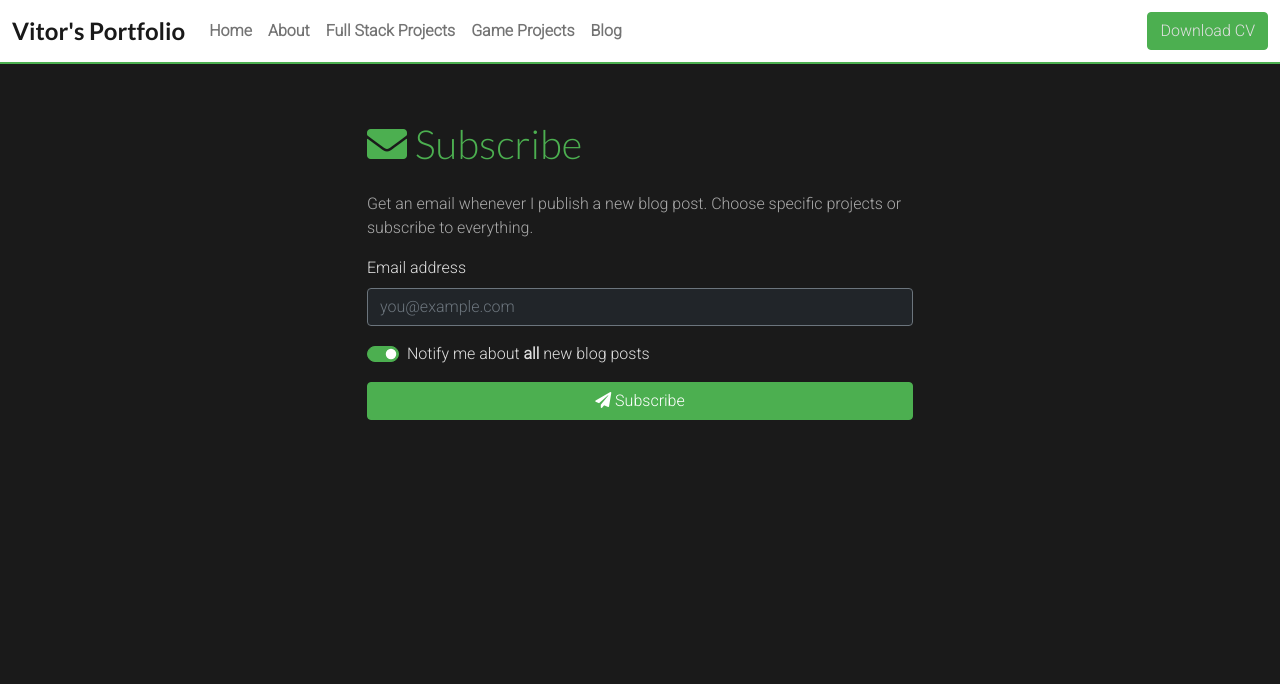
After one commit to VitorBarbosaDev/VitorBarbosa, a Django app: page /subscribe/ in a window 1280 px wide. The commit adds this page. Shown: the top 684 px of the page. Run offline with Django 4.2, Linux system fonts and the light colour scheme; tables that the repository leaves empty hold one stand-in row (values such as "Sample post").

Commit message:
Add blog subscriptions and email notifications
Introduce a newsletter-style subscription system for blog posts: add Subscriber model and a notified flag on BlogPost with corresponding migrations (including an RLS migration for subscriber tables). Add admin support (SubscriberAdmin) and a BlogPostAdmin action to send HTML/text notifications using new email templates. Implement subscribe, unsubscribe and manage_subscription views and URL routes, plus frontend templates/CSS and CTAs in blog list/detail. Set DEFAULT_FROM_EMAIL in settings and update AGENTS.md docs (model fields, filters, CDN assets, RLS note, and Heroku runtime).

```diff
--- a/portfolio/settings.py
+++ b/portfolio/settings.py
@@ -120,6 +120,7 @@ EMAIL_PORT = 587
 EMAIL_USE_TLS = True
 EMAIL_HOST_USER = os.environ.get('EMAIL_HOST_USER')
 EMAIL_HOST_PASSWORD = os.environ.get('EMAIL_HOST_PASSWORD')
+DEFAULT_FROM_EMAIL = os.environ.get('EMAIL_HOST_USER', 'noreply@vitorbarbosadev.com')
 
 LANGUAGE_CODE = 'en-us'
 
--- a/portfolio/urls.py
+++ b/portfolio/urls.py
@@ -28,4 +28,15 @@ urlpatterns = [
     path('project/<int:pk>/', views.project_detail, name='project_detail'),
     path('blog/', views.blog_list, name='blog_list'),
     path('blog/<slug:slug>/', views.blog_detail, name='blog_detail'),
+    path('subscribe/', views.subscribe, name='subscribe'),
+    path(
+        'unsubscribe/<uuid:token>/',
+        views.unsubscribe,
+        name='unsubscribe',
+    ),
+    path(
+        'subscription/<uuid:token>/',
+        views.manage_subscription,
+        name='manage_subscription',
+    ),
 ]
--- a/projects/models.py
+++ b/projects/models.py
@@ -1,3 +1,5 @@
+import uuid
+
 from django.db import models
 from django.utils.text import slugify
 from cloudinary.models import CloudinaryField
@@ -73,6 +75,7 @@ class BlogPost(models.Model):
     )  # Tag zero or more projects
     created_on = models.DateTimeField(auto_now_add=True)
     updated_on = models.DateTimeField(auto_now=True)
+    notified = models.BooleanField(default=False)  # True after subscribers are notified
 
     class Meta:
         ordering = ['-created_on']
@@ -95,3 +98,22 @@ class BlogImage(models.Model):
 
     def __str__(self):
         return self.caption or f"Image for {self.blog_post.title}"
+
+
+class Subscriber(models.Model):
+    """Email subscriber for blog post notifications."""
+    email = models.EmailField(unique=True)
+    token = models.UUIDField(default=uuid.uuid4, unique=True, editable=False)
+    subscribe_all = models.BooleanField(
+        default=True,
+        help_text='Receive notifications for every new blog post.',
+    )
+    projects = models.ManyToManyField(
+        Project, blank=True, related_name='subscribers',
+        help_text='If not subscribed to all, only these projects trigger emails.',
+    )
+    is_active = models.BooleanField(default=True)
+    created_on = models.DateTimeField(auto_now_add=True)
+
+    def __str__(self):
+        return self.email
--- /dev/null
+++ b/projects/templates/projects/subscribe.html
@@ -0,0 +1,95 @@
+{% extends "projects/base.html" %}
+
+{% block content %}
+<div class="container py-4">
+    <div class="row justify-content-center">
+        <div class="col-md-8 col-lg-6">
+            <h1><i class="fas fa-envelope"></i> Subscribe</h1>
+            <p class="text-muted-light">
+                Get an email whenever I publish a new blog post.
+                Choose specific projects or subscribe to everything.
+            </p>
+
+            <form method="post" class="subscribe-form" id="subscribeForm">
+                {% csrf_token %}
+
+                <!-- Email -->
+                <div class="mb-3">
+                    <label for="email" class="form-label">Email address</label>
+                    <input type="email" class="form-control bg-dark text-light border-secondary"
+                           id="email" name="email" required placeholder="you@example.com">
+                </div>
+
+                <!-- Subscribe to all -->
+                <div class="form-check form-switch mb-3">
+                    <input class="form-check-input" type="checkbox" id="subscribe_all"
+                           name="subscribe_all" checked>
+                    <label class="form-check-label" for="subscribe_all">
+                        Notify me about <strong>all</strong> new blog posts
+                    </label>
+                </div>
+
+                <!-- Per-project selection (shown when "all" is unchecked) -->
+                <div id="projectSelection" class="mb-3" style="display:none;">
+                    <label class="form-label">Or pick specific projects:</label>
+
+                    {% if fullstack_projects %}
+                    <h6 class="mt-3 mb-2 text-accent">
+                        <i class="fas fa-code"></i> Full Stack Projects
+                    </h6>
+                    {% for project in fullstack_projects %}
+                    <div class="form-check ms-2">
+                        <input class="form-check-input" type="checkbox"
+                               name="projects" value="{{ project.pk }}"
+                               id="proj_{{ project.pk }}">
+                        <label class="form-check-label" for="proj_{{ project.pk }}">
+                            {{ project.title }}
+                        </label>
+                    </div>
+                    {% endfor %}
+                    {% endif %}
+
+                    {% if game_projects %}
+                    <h6 class="mt-3 mb-2 text-accent">
+                        <i class="fas fa-gamepad"></i> Game Projects
+                    </h6>
+                    {% for project in game_projects %}
+                    <div class="form-check ms-2">
+                        <input class="form-check-input" type="checkbox"
+                               name="projects" value="{{ project.pk }}"
+                               id="proj_{{ project.pk }}">
+                        <label class="form-check-label" for="proj_{{ project.pk }}">
+                            {{ project.title }}
+                        </label>
+                    </div>
+                    {% endfor %}
+                    {% endif %}
+                </div>
+
+                <button type="submit" class="btn btn-primary w-100">
+                    <i class="fas fa-paper-plane"></i> Subscribe
+                </button>
+            </form>
+        </div>
+    </div>
+</div>
+{% endblock content %}
+
+{% block extra_scripts %}
+<script>
+    $(function () {
+        var $all = $('#subscribe_all');
+        var $projects = $('#projectSelection');
+
+        function toggle() {
+            if ($all.is(':checked')) {
+                $projects.slideUp(200);
+            } else {
+                $projects.slideDown(200);
+            }
+        }
+        $all.on('change', toggle);
+        toggle();
+    });
+</script>
+{% endblock extra_scripts %}
--- a/projects/views.py
+++ b/projects/views.py
@@ -1,6 +1,9 @@
-from django.shortcuts import render, get_object_or_404
+from django.shortcuts import render, get_object_or_404, redirect
 from django.core.paginator import Paginator
-from .models import Project, Profile, CV, BlogPost
+from django.contrib import messages
+from django.core.validators import validate_email
+from django.core.exceptions import ValidationError
+from .models import Project, Profile, CV, BlogPost, Subscriber
 
 def home(request):
     profile = Profile.objects.first()
@@ -59,3 +62,94 @@ def blog_list(request):
 def blog_detail(request, slug):
     post = get_object_or_404(BlogPost, slug=slug)
     return render(request, 'projects/blog_detail.html', {'post': post})
+
+
+def subscribe(request):
+    all_projects = Project.objects.all()
+    fullstack_projects = all_projects.filter(category='Full Stack')
+    game_projects = all_projects.filter(category='Games')
+
+    if request.method == 'POST':
+        email = request.POST.get('email', '').strip()
+        subscribe_all = request.POST.get('subscribe_all') == 'on'
+        selected_projects = request.POST.getlist('projects')
+
+        # Validate email
+        try:
+            validate_email(email)
+        except ValidationError:
+            messages.error(request, 'Please enter a valid email address.')
+            return render(request, 'projects/subscribe.html', {
+                'fullstack_projects': fullstack_projects,
+                'game_projects': game_projects,
+            })
+
+        # Create or update subscriber
+        subscriber, created = Subscriber.objects.get_or_create(
+            email=email,
+            defaults={'subscribe_all': subscribe_all, 'is_active': True},
+        )
+        if not created:
+            # Re-activate if previously unsubscribed
+            subscriber.is_active = True
+            subscriber.subscribe_all = subscribe_all
+            subscriber.save()
+
+        # Set project subscriptions
+        if not subscribe_all and selected_projects:
+            subscriber.projects.set(selected_projects)
+        else:
+            subscriber.projects.clear()
+
+        if created:
+            messages.success(
+                request,
+                'You have been subscribed! You will receive email '
+                'notifications for new blog posts.',
+            )
+        else:
+            messages.success(
+                request, 'Your subscription preferences have been updated!',
+            )
+        return redirect('subscribe')
+
+    return render(request, 'projects/subscribe.html', {
+        'fullstack_projects': fullstack_projects,
+        'game_projects': game_projects,
+    })
+
+
+def unsubscribe(request, token):
+    subscriber = get_object_or_404(Subscriber, token=token)
+    subscriber.is_active = False
+    subscriber.save()
+    return render(request, 'projects/unsubscribe_confirm.html')
+
+
+def manage_subscription(request, token):
+    subscriber = get_object_or_404(Subscriber, token=token)
+    all_projects = Project.objects.all()
+    fullstack_projects = all_projects.filter(category='Full Stack')
+    game_projects = all_projects.filter(category='Games')
+
+    if request.method == 'POST':
+        subscribe_all = request.POST.get('subscribe_all') == 'on'
+        selected_projects = request.POST.getlist('projects')
+
+        subscriber.subscribe_all = subscribe_all
+        subscriber.is_active = True
+        subscriber.save()
+
+        if not subscribe_all and selected_projects:
+            subscriber.projects.set(selected_projects)
+        else:
+            subscriber.projects.clear()
+
+        messages.success(request, 'Your subscription preferences have been updated!')
+        return redirect('manage_subscription', token=subscriber.token)
+
+    return render(request, 'projects/manage_subscription.html', {
+        'subscriber': subscriber,
+        'fullstack_projects': fullstack_projects,
+        'game_projects': game_projects,
+    })
--- a/static/css/style.css
+++ b/static/css/style.css
@@ -481,3 +481,37 @@ a[href$=".gif"] {
     border-color: #4caf50;
     color: #fff;
 }
+
+/* ---- Subscribe / Mailing List ---- */
+.subscribe-form .form-control:focus {
+    border-color: #4caf50;
+    box-shadow: 0 0 0 0.2rem rgba(76, 175, 80, 0.25);
+}
+
+.form-check-input:checked {
+    background-color: #4caf50;
+    border-color: #4caf50;
+}
+
+.text-muted-light {
+    color: #aaa;
+}
+
+.text-accent {
+    color: #4caf50;
+}
+
+.text-accent:hover {
+    color: #45a049;
+}
+
+/* Subscribe CTA block */
+.subscribe-cta {
+    background-color: #2a2a2a;
+    border-radius: 8px;
+    border: 1px solid #333;
+}
+
+.subscribe-cta:hover {
+    border-color: #4caf50;
+}
```
Also changed, not shown: AGENTS.md (+7 -4 lines), projects/admin.py (+98 -3 lines), projects/templates/projects/blog_detail.html (+12 -0 lines), projects/templates/projects/blog_list.html (+9 -0 lines), projects/templates/projects/emails/new_blogpost.html (added, +76 -0 lines), projects/templates/projects/emails/new_blogpost.txt (added, +10 -0 lines), projects/templates/projects/manage_subscription.html (added, +96 -0 lines), projects/templates/projects/unsubscribe_confirm.html (added, +19 -0 lines), projects/migrations/0011_blogpost_notified_subscriber.py (added), projects/migrations/0012_enable_rls_subscriber.py (added), 1 other file.
